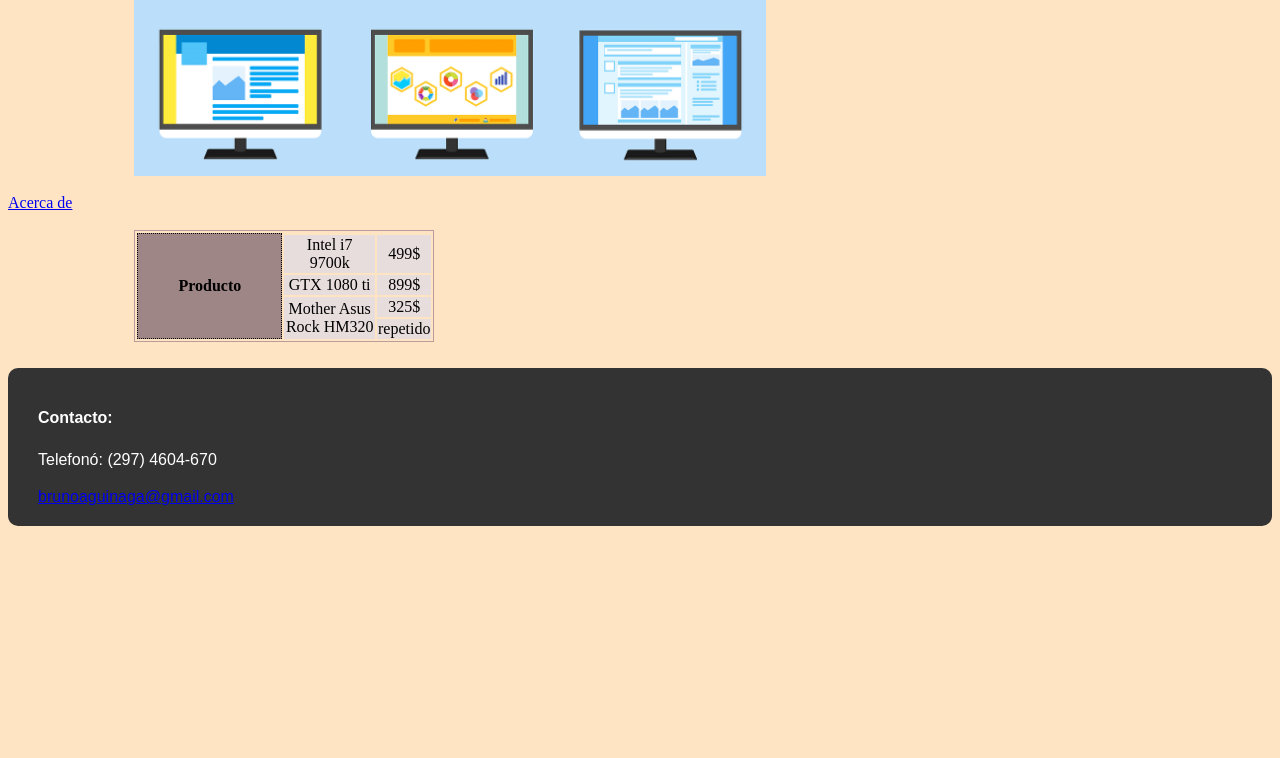
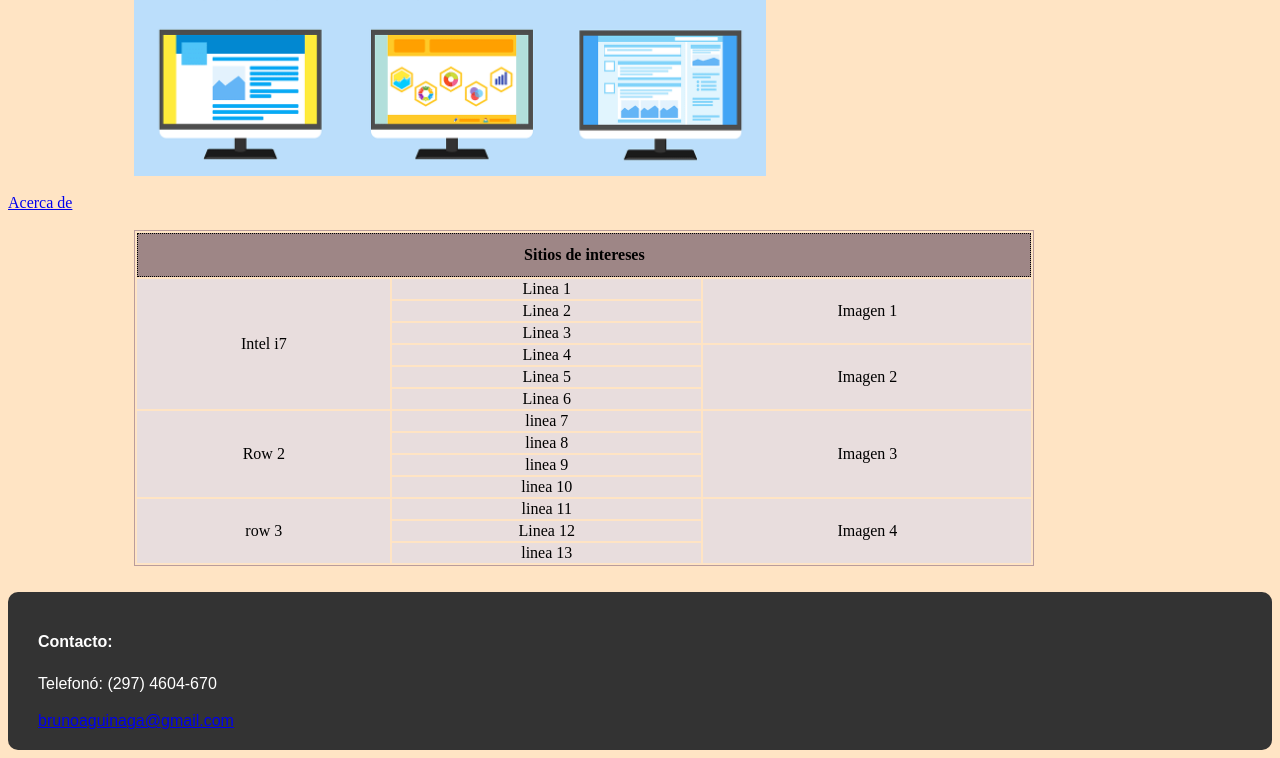
Before and after one commit to BrunoAguinaga0/Laboratorio-de-Programacion-y-Lenguajes, a plain HTML site: page LPL/TP1/index.html in a window 1280 px wide. Shown: the part 750-1508 px from the top of the page. Before the commit the page ends 1284 px from the top, so only its background shows below. Drawn offline with Linux system fonts and the light colour scheme.

Commit message:
new commit

```diff
--- a/LPL/TP1/index.html
+++ b/LPL/TP1/index.html
@@ -34,22 +34,53 @@
     <br><br>
     <table>
         <tr>
-            <th rowspan="5">Producto</th>
+            <th colspan="6">Sitios de intereses</th>
         </tr>
         <tr>
-            <td>Intel i7 9700k</th>
-            <td>499$</th>
+            <td rowspan="6">Intel i7</th>
+            <td>Linea 1</td>
+            <td rowspan="3">Imagen 1</td>
         </tr>
         <tr>
-            <td >GTX 1080 ti</td>
-            <td>899$</td>
+            <td>Linea 2</td>
         </tr>
         <tr>
-            <td rowspan="2">Mother Asus Rock HM320</td>
-            <td>325$</td>
+            <td>Linea 3</td>
         </tr>
         <tr>
-            <td>repetido</td>
+            <td>Linea 4</td>
+            <td rowspan="3">Imagen 2</td>
+        </tr>
+        <tr>
+            <td>Linea 5</td>
+        </tr>
+        <tr>
+            <td>Linea 6</td>
+        </tr>
+        <tr>
+            <td rowspan="4"> Row 2</td>
+            <td>linea 7</td>
+            <td rowspan="4"> Imagen 3</td>
+        </tr>
+        <tr>
+            <td> linea 8</td>
+        </tr>
+        <tr>
+            <td> linea 9</td>
+        </tr>
+        <tr>
+            <td> linea 10</td>
+        </tr>
+        <tr>
+            <td rowspan="3"> row 3</td>
+            <td> linea 11</td>
+            <td rowspan="3"> Imagen 4</td>
+        </tr>
+        <tr>
+            <td>Linea 12</td>
+        </tr>
+        <tr>
+            <td> linea 13</td>
         </tr>
     </table>
 </section>
--- a/LPL/TP1/styles.css
+++ b/LPL/TP1/styles.css
@@ -104,7 +104,7 @@ footer h4{align-items: center;
 justify-content: center;}
 
 table{
-    width: 300px;
+    width: 900px;
     border: 1px #b99c9c solid;
     margin-left:10%;
     margin-bottom: 2%;
```
